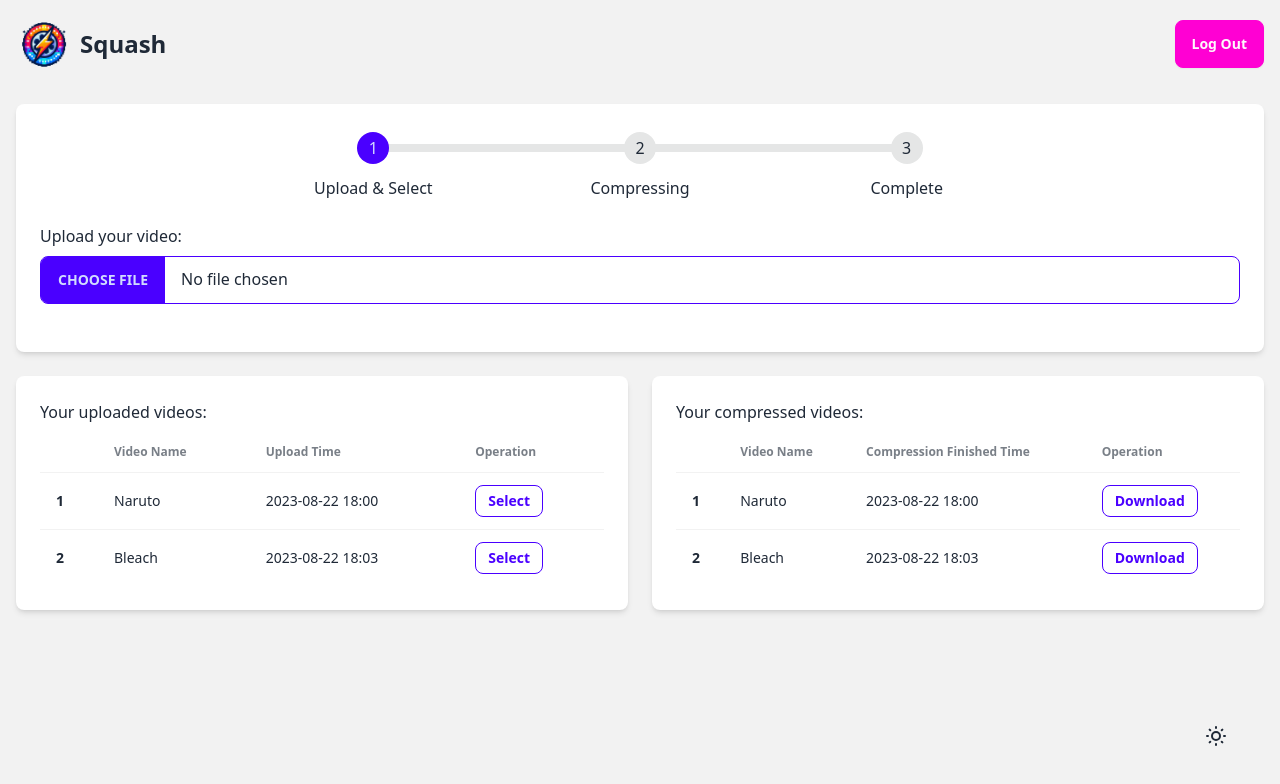
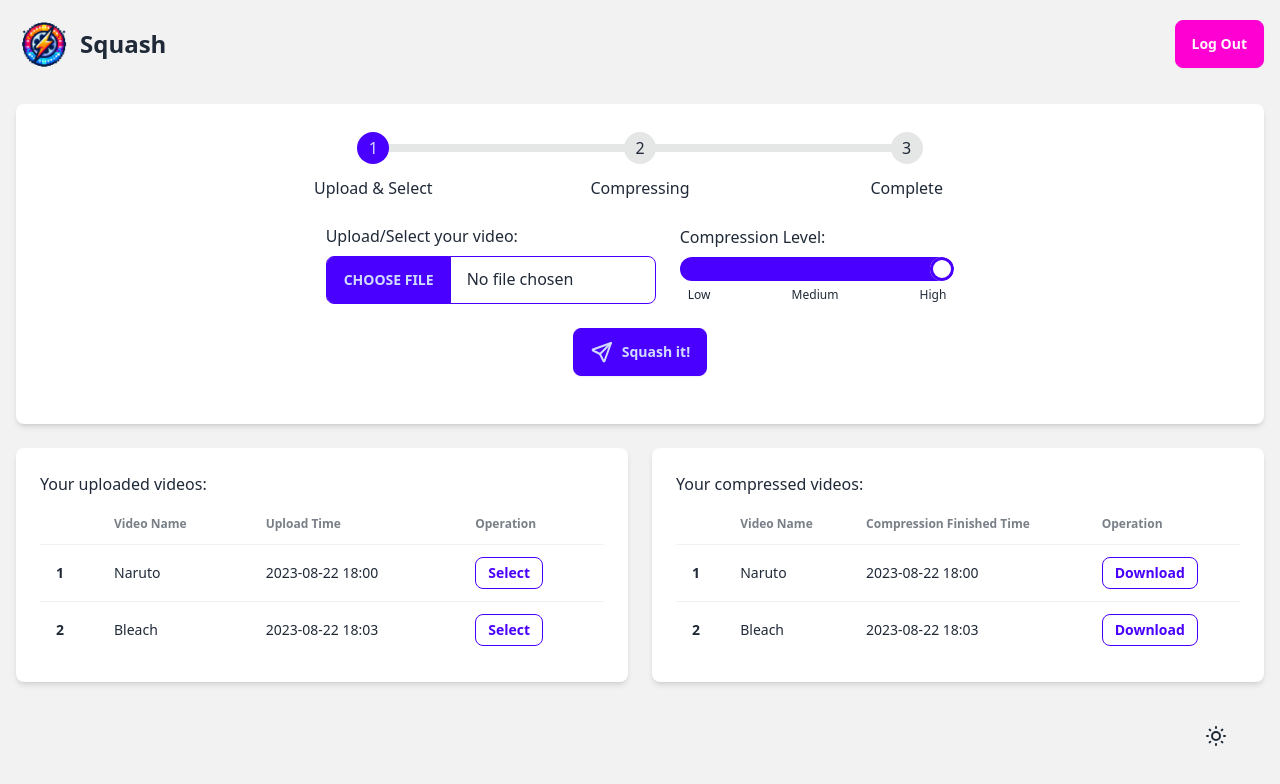
Before and after one commit to MuenYu/Squash, a React (Vite) app in the folder web/: page / in a window 1280 px wide. Shown: the top 784 px of the page. Built offline with nearby package versions, Linux system fonts and the light colour scheme.

Commit message:
finish setting form

```diff
--- /dev/null
+++ b/web/src/components/SettingForm.jsx
@@ -0,0 +1,50 @@
+import { IconSend } from "@tabler/icons-react";
+
+const SettingForm = () => {
+  return (
+    <form className="flex flex-col items-center gap-6">
+      <fieldset className="flex gap-6 flex-col lg:flex-row items-center">
+        <div>
+          <div
+            className="tooltip"
+            data-tip="You can upload a new video or select an uploaded video from the list below"
+          >
+            <label className="block font-medium mb-2">
+              Upload/Select your video:
+            </label>
+          </div>
+          <input
+            type="file"
+            accept="video/*"
+            className="file-input file-input-bordered file-input-primary block"
+          />
+        </div>
+        <div>
+          <div
+            className="tooltip"
+            data-tip="Higher compression level, smaller file size, lower quality"
+          >
+            <label className="block font-medium mb-2">Compression Level:</label>
+          </div>
+          <input
+            type="range"
+            min={28}
+            max={48}
+            className="range range-primary"
+            step={10}
+          />
+          <div className="flex w-full justify-between px-2 text-xs">
+            <span>Low</span>
+            <span>Medium</span>
+            <span>High</span>
+          </div>
+        </div>
+      </fieldset>
+      <button className="btn btn-primary">
+        <IconSend stroke={2} /> Squash it!
+      </button>
+    </form>
+  );
+};
+
+export default SettingForm;
--- a/web/src/page/Home.jsx
+++ b/web/src/page/Home.jsx
@@ -3,6 +3,7 @@ import Header from "../components/Header";
 import Steps from "../components/Steps";
 import UploadedVideoList from "../components/UploadedVideoList";
 import CompressedVideoList from "../components/CompressedVideoList";
+import SettingForm from "../components/SettingForm";
 
 const HomePage = () => {
   const [step, setStep] = useState(0);
@@ -17,21 +18,16 @@ const HomePage = () => {
             <Steps step={step} />
           </div>
           {/* File Upload Area */}
-          <div className="mb-6">
-            <label className="block font-medium mb-2">Upload your video:</label>
-            <input
-              type="file"
-              accept="video/*"
-              className="file-input file-input-bordered file-input-primary w-full"
-            />
+          <div className="mb-6 flex flex-col items-center">
+            <SettingForm />
           </div>
         </div>
 
         <div className="grid grid-cols-2 lg:gap-6">
-          <div className="col-span-full lg:col-span-1 shadow-md bg-base-100 rounded-lg p-6 mb-6">
+          <div className="col-span-full lg:col-span-1 shadow-md bg-base-100 rounded-lg p-6 mb-6 overflow-x-auto">
             <UploadedVideoList />
           </div>
-          <div className="col-span-full lg:col-span-1 shadow-md bg-base-100 rounded-lg p-6 mb-6">
+          <div className="col-span-full lg:col-span-1 shadow-md bg-base-100 rounded-lg p-6 mb-6 overflow-x-auto">
             <CompressedVideoList />
           </div>
         </div>
```
